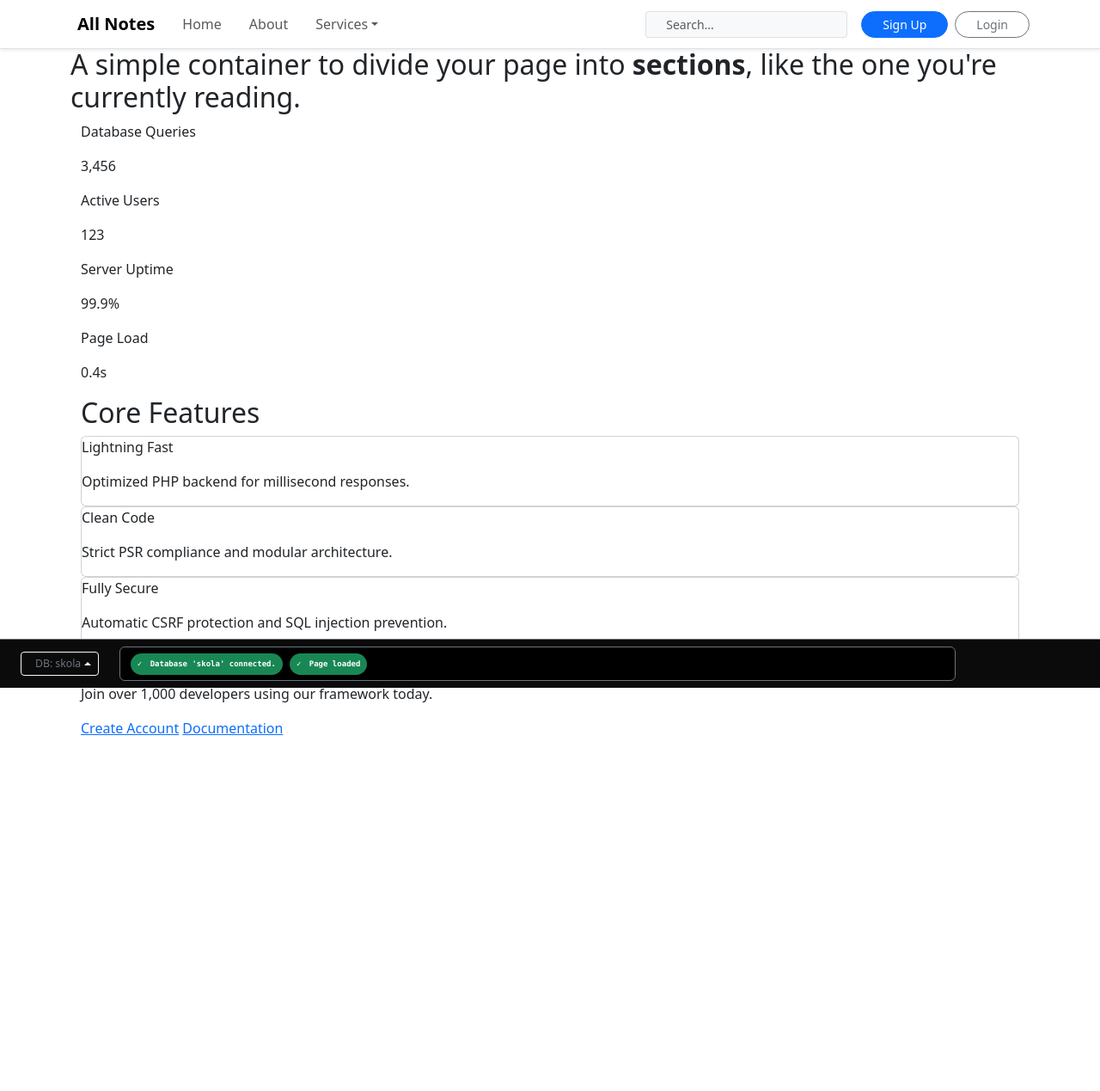
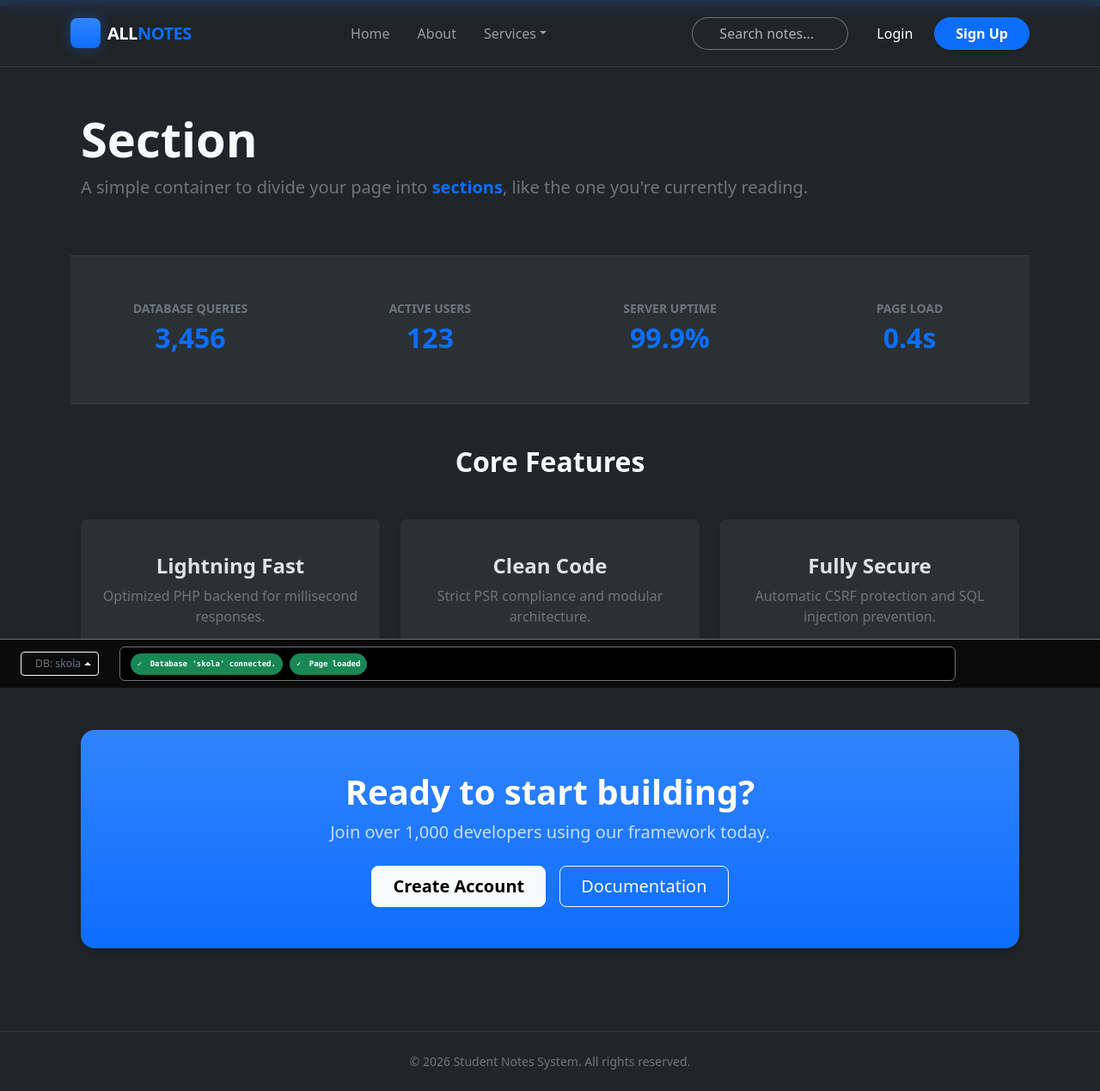
Before and after one commit to fijik124/Seminarna-praca-skriptovacie-jazyki, a PHP site: page / in a window 1280 px wide. Shown: the whole page at 86% size. Before the commit the page ends 855 px from the top, so only its background shows below. Run offline with PHP 8.4, Linux system fonts and the light colour scheme.

Commit message:
Updava štýlov do Bootstrapu

```diff
--- a/components/navbar.php
+++ b/components/navbar.php
@@ -1,40 +1,82 @@
-<nav class="navbar navbar-expand-lg fixed-top border-bottom bg-white shadow-sm py-2">
+<nav class="navbar navbar-expand-lg fixed-top py-3" data-bs-theme="dark"
+     style="background: rgba(33, 37, 41, 0.8); backdrop-filter: blur(10px); border-bottom: 1px solid rgba(255,255,255,0.1);">
   <div class="container">
-    <a class="navbar-brand d-flex align-items-center" href="#">
-      <i class="fas fa-rocket text-primary me-2"></i>
-      <span class="fw-bold">All Notes</span>
+    <a class="navbar-brand d-flex align-items-center" href="/">
+      <div class="bg-primary bg-gradient rounded-3 p-2 me-2 d-flex align-items-center justify-content-center shadow-primary" style="width: 35px; height: 35px;">
+        <i class="fas fa-rocket text-white fs-6"></i>
+      </div>
+      <span class="fw-black tracking-tight text-white">ALL<span class="text-primary">NOTES</span></span>
     </a>
 
-    <button class="navbar-toggler" type="button" data-bs-toggle="collapse" data-bs-target="#navMain">
+    <button class="navbar-toggler border-0" type="button" data-bs-toggle="collapse" data-bs-target="#navMain">
       <span class="navbar-toggler-icon"></span>
     </button>
 
     <div class="collapse navbar-collapse" id="navMain">
-      <ul class="navbar-nav me-auto">
-        <li class="nav-item"><a class="nav-link px-3" href="#">Home</a></li>
-        <li class="nav-item"><a class="nav-link px-3" href="#">About</a></li>
+      <ul class="navbar-nav mx-auto mb-2 mb-lg-0">
+        <li class="nav-item">
+          <a class="nav-link px-3 fw-medium position-relative nav-hover-effect" href="/">Home</a>
+        </li>
+        <li class="nav-item">
+          <a class="nav-link px-3 fw-medium position-relative nav-hover-effect" href="/about">About</a>
+        </li>
         <li class="nav-item dropdown">
-          <a class="nav-link dropdown-toggle px-3" href="#" data-bs-toggle="dropdown">Services</a>
-          <ul class="dropdown-menu shadow-sm border-0 mt-2">
-            <li><a class="dropdown-item" href="#">Web Dev</a></li>
-            <li><a class="dropdown-item" href="#">Database</a></li>
-            <li><hr class="dropdown-divider"></li>
-            <li><a class="dropdown-item text-danger" href="#">Report Bug</a></li>
+          <a class="nav-link dropdown-toggle px-3 fw-medium" href="#" data-bs-toggle="dropdown">Services</a>
+          <ul class="dropdown-menu dropdown-menu-dark shadow-lg border-secondary mt-3 animate slideIn">
+            <li><a class="dropdown-item py-2" href="#"><i class="fas fa-layer-group me-2 opacity-50"></i>Web Dev</a></li>
+            <li><a class="dropdown-item py-2" href="#"><i class="fas fa-database me-2 opacity-50"></i>Database</a></li>
+            <li><hr class="dropdown-divider border-secondary"></li>
+            <li><a class="dropdown-item py-2 text-danger" href="#"><i class="fas fa-bug me-2 opacity-50"></i>Report Bug</a></li>
           </ul>
         </li>
       </ul>
 
-      <form class="d-flex me-3" role="search">
-        <div class="input-group input-group-sm">
-          <span class="input-group-text bg-light border-end-0"><i class="fas fa-search text-muted"></i></span>
-          <input class="form-control bg-light border-start-0" type="search" placeholder="Search...">
+      <div class="d-flex align-items-center gap-3">
+        <form class="d-none d-xl-flex" role="search">
+          <div class="input-group">
+            <span class="input-group-text bg-dark border-secondary text-secondary border-end-0 rounded-start-pill px-3">
+                <i class="fas fa-search"></i>
+            </span>
+            <input class="form-control bg-dark border-secondary text-white border-start-0 rounded-end-pill ps-0"
+                   type="search" placeholder="Search notes..." style="width: 150px;">
+          </div>
+        </form>
+
+        <div class="d-flex gap-2">
+          <a href="/login" class="btn btn-link text-white text-decoration-none fw-medium px-3">Login</a>
+          <a href="/signup" class="btn btn-primary rounded-pill px-4 shadow-sm fw-bold">Sign Up</a>
         </div>
-      </form>
-
-      <div class="d-flex gap-2">
-        <button class="btn btn-sm btn-primary rounded-pill px-4">Sign Up</button>
-        <button class="btn btn-sm btn-outline-secondary rounded-pill px-4">Login</button>
       </div>
     </div>
   </div>
 </nav>
+
+<style>
+  .fw-black { font-weight: 900; letter-spacing: -0.5px; }
+
+  /* Glassmorphism effect for dropdowns */
+  .dropdown-menu {
+      background: rgba(33, 37, 41, 0.95) !important;
+      backdrop-filter: blur(15px);
+  }
+
+  /* Soft glow for the primary brand icon */
+  .shadow-primary {
+      box-shadow: 0 0 15px rgba(13, 110, 253, 0.4);
+  }
+
+  /* Underline hover effect */
+  .nav-hover-effect::after {
+      content: '';
+      position: absolute;
+      width: 0;
+      height: 2px;
+      bottom: 5px;
+      left: 15%;
+      background: #0d6efd;
+      transition: width 0.3s ease;
+  }
+  .nav-hover-effect:hover::after {
+      width: 70%;
+  }
+</style>
--- a/index.php
+++ b/index.php
@@ -44,11 +44,22 @@
 
     <?php require __DIR__ . '/components/navbar.php'; ?>
 
-    <main class="section">
-      <div class="container">
-        <?php require $currentPageFile; ?>
-      </div>
-    </main>
+    <main data-bs-theme="dark" class="bg-dark text-light min-vh-100 d-flex flex-column">
+
+    <div class="w-100 py-1 bg-primary bg-gradient shadow-sm mb-4" style="height: 3px;"></div>
+
+    <div class="container flex-grow-1">
+        <div class="content-fade-in mt-5">
+            <?php require $currentPageFile;?>
+        </div>
+    </div>
+
+    <footer class="py-4 mt-auto border-top border-secondary border-opacity-25">
+        <div class="container text-center">
+            <p class="text-secondary small mb-0">&copy; 2026 Student Notes System. All rights reserved.</p>
+        </div>
+    </footer>
+</main>
 
     <?php if ($devMode) {
       require __DIR__ . '/components/devpanel.php';
--- a/pages/404.php
+++ b/pages/404.php
@@ -1,2 +1 @@
-<h1 class="title">404</h1>
-<p class="subtitle">Page not found.</p>
+<div class="alert alert-danger">Error: Page not found.</div>
--- a/pages/home.php
+++ b/pages/home.php
@@ -1,93 +1,90 @@
-<section class="section">
-    <h1 class="title">Section</h1>
-    <h2 class="subtitle">
-        A simple container to divide your page into <strong>sections</strong>, like
-        the one you're currently reading.
-    </h2>
-</section>
-<section class="section has-background-white-bis">
-  <div class="container">
-    <nav class="level">
-      <div class="level-item has-text-centered">
-        <div>
-          <p class="heading">Database Queries</p>
-          <p class="title has-text-link">3,456</p>
+<main data-bs-theme="dark" class="bg-dark text-light min-vh-100">
+
+    <section class="py-5">
+        <div class="container">
+            <h1 class="display-4 fw-bold">Section</h1>
+            <p class="lead text-secondary">
+                A simple container to divide your page into <span class="text-primary fw-semibold">sections</span>,
+                like the one you're currently reading.
+            </p>
         </div>
-      </div>
-      <div class="level-item has-text-centered">
-        <div>
-          <p class="heading">Active Users</p>
-          <p class="title has-text-link">123</p>
+    </section>
+
+    <section class="py-5 bg-body-tertiary border-top border-bottom border-secondary border-opacity-25">
+        <div class="container">
+            <div class="row text-center g-4">
+                <div class="col-6 col-md-3">
+                    <small class="text-uppercase tracking-wider text-secondary fw-bold">Database Queries</small>
+                    <div class="h2 fw-bold text-primary mt-1">3,456</div>
+                </div>
+                <div class="col-6 col-md-3">
+                    <small class="text-uppercase tracking-wider text-secondary fw-bold">Active Users</small>
+                    <div class="h2 fw-bold text-primary mt-1">123</div>
+                </div>
+                <div class="col-6 col-md-3">
+                    <small class="text-uppercase tracking-wider text-secondary fw-bold">Server Uptime</small>
+                    <div class="h2 fw-bold text-primary mt-1">99.9%</div>
+                </div>
+                <div class="col-6 col-md-3">
+                    <small class="text-uppercase tracking-wider text-secondary fw-bold">Page Load</small>
+                    <div class="h2 fw-bold text-primary mt-1">0.4s</div>
+                </div>
+            </div>
         </div>
-      </div>
-      <div class="level-item has-text-centered">
-        <div>
-          <p class="heading">Server Uptime</p>
-          <p class="title has-text-link">99.9%</p>
-        </div>
-      </div>
-      <div class="level-item has-text-centered">
-        <div>
-          <p class="heading">Page Load</p>
-          <p class="title has-text-link">0.4s</p>
-        </div>
-      </div>
-    </nav>
-  </div>
-</section>
-<section class="section">
-    <div class="container">
-        <h2 class="title has-text-centered mb-6">Core Features</h2>
-        <div class="columns is-multiline">
+    </section>
 
-            <div class="column is-4">
-                <div class="card is-shady" style="height: 100%;">
-                    <div class="card-content has-text-centered">
-                        <span class="icon is-large has-text-primary mb-4">
-                            <i class="fas fa-3x fa-bolt"></i>
-                        </span>
-                        <p class="title is-4">Lightning Fast</p>
-                        <p class="subtitle is-6">Optimized PHP backend for millisecond responses.</p>
+    <section class="py-5">
+        <div class="container">
+            <h2 class="text-center mb-5 fw-bold">Core Features</h2>
+            <div class="row g-4">
+                <div class="col-md-4">
+                    <div class="card h-100 border-0 shadow-sm bg-body-tertiary">
+                        <div class="card-body text-center p-4">
+                            <div class="mb-3 text-warning">
+                                <i class="fas fa-bolt fa-3x"></i>
+                            </div>
+                            <h4 class="card-title fw-bold">Lightning Fast</h4>
+                            <p class="card-text text-secondary">Optimized PHP backend for millisecond responses.</p>
+                        </div>
+                    </div>
+                </div>
+                <div class="col-md-4">
+                    <div class="card h-100 border-0 shadow-sm bg-body-tertiary">
+                        <div class="card-body text-center p-4">
+                            <div class="mb-3 text-info">
+                                <i class="fas fa-code fa-3x"></i>
+                            </div>
+                            <h4 class="card-title fw-bold">Clean Code</h4>
+                            <p class="card-text text-secondary">Strict PSR compliance and modular architecture.</p>
+                        </div>
+                    </div>
+                </div>
+                <div class="col-md-4">
+                    <div class="card h-100 border-0 shadow-sm bg-body-tertiary">
+                        <div class="card-body text-center p-4">
+                            <div class="mb-3 text-success">
+                                <i class="fas fa-lock fa-3x"></i>
+                            </div>
+                            <h4 class="card-title fw-bold">Fully Secure</h4>
+                            <p class="card-text text-secondary">Automatic CSRF protection and SQL injection prevention.</p>
+                        </div>
                     </div>
                 </div>
             </div>
+        </div>
+    </section>
 
-            <div class="column is-4">
-                <div class="card" style="height: 100%;">
-                    <div class="card-content has-text-centered">
-                        <span class="icon is-large has-text-info mb-4">
-                            <i class="fas fa-3x fa-code"></i>
-                        </span>
-                        <p class="title is-4">Clean Code</p>
-                        <p class="subtitle is-6">Strict PSR compliance and modular architecture.</p>
-                    </div>
+    <section class="py-5 mb-5">
+        <div class="container">
+            <div class="p-5 text-center bg-primary bg-gradient rounded-4 shadow">
+                <h3 class="display-6 fw-bold text-white">Ready to start building?</h3>
+                <p class="lead text-white opacity-75">Join over 1,000 developers using our framework today.</p>
+                <div class="d-flex justify-content-center gap-3 mt-4">
+                    <a href="#" class="btn btn-light btn-lg px-4 fw-bold">Create Account</a>
+                    <a href="#" class="btn btn-outline-light btn-lg px-4">Documentation</a>
                 </div>
             </div>
+        </div>
+    </section>
 
-            <div class="column is-4">
-                <div class="card" style="height: 100%;">
-                    <div class="card-content has-text-centered">
-                        <span class="icon is-large has-text-success mb-4">
-                            <i class="fas fa-3x fa-lock"></i>
-                        </span>
-                        <p class="title is-4">Fully Secure</p>
-                        <p class="subtitle is-6">Automatic CSRF protection and SQL injection prevention.</p>
-                    </div>
-                </div>
-            </div>
-
-        </div>
-    </div>
-</section>
-<section class="section">
-    <div class="container">
-        <div class="notification is-link is-light has-text-centered py-6">
-            <h3 class="title">Ready to start building?</h3>
-            <p class="subtitle">Join over 1,000 developers using our framework today.</p>
-            <div class="buttons is-centered">
-                <a class="button is-link is-large">Create Account</a>
-                <a class="button is-white is-large">Documentation</a>
-            </div>
-        </div>
-    </div>
-</section>
+</main>
```
Also changed, not shown: pages/login.php (+30 -17 lines), pages/signup.php (+57 -55 lines).
